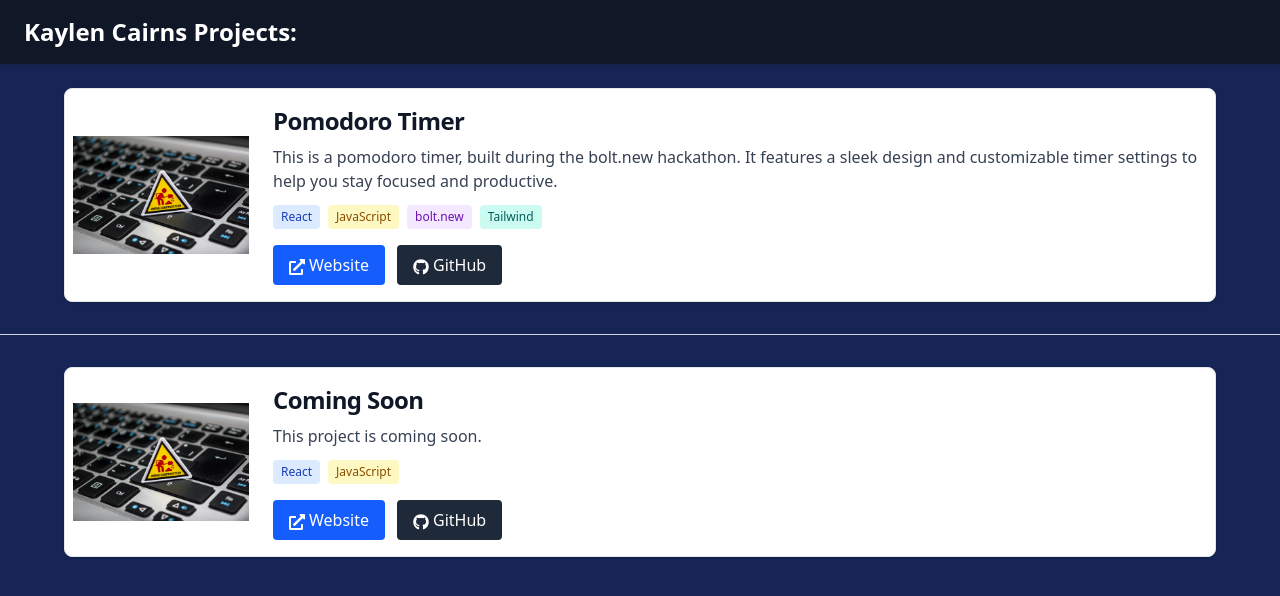
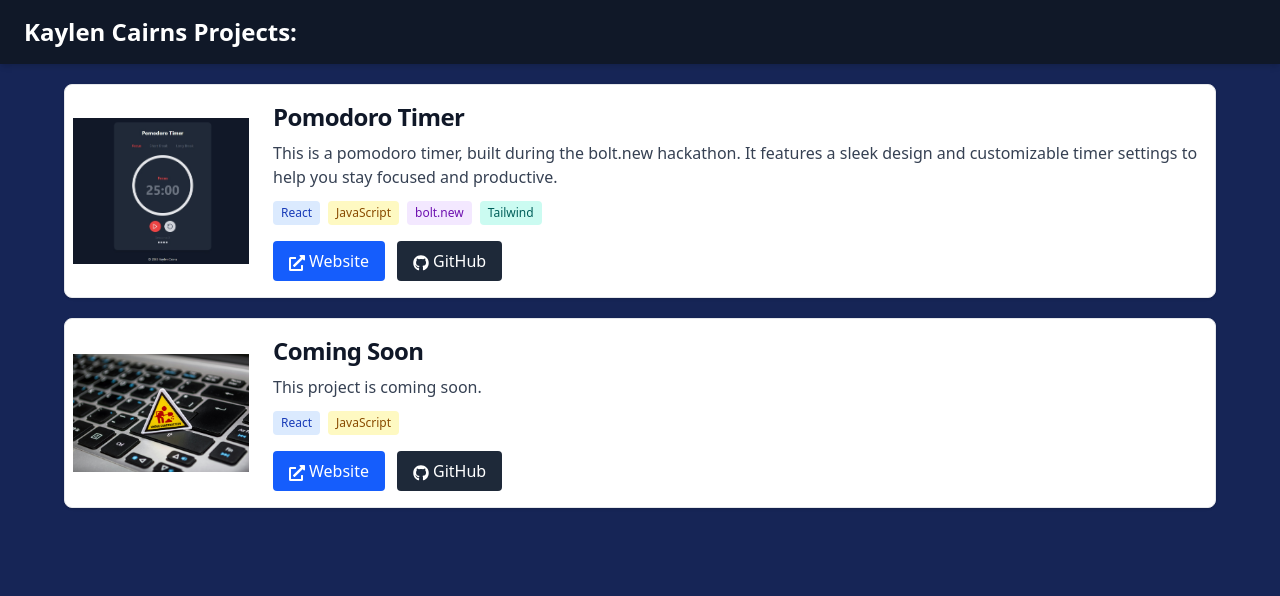
Before and after one commit to madKMC/portfolio, a React (Vite) app: page / in a window 1280 px wide. Shown: the top 596 px of the page. Built offline with nearby package versions, Linux system fonts and the light colour scheme.

Commit message:
feat: Updated Pomodoro project card with appropriate image. removed: Removed Divider as it became redundant.

```diff
--- a/src/App.jsx
+++ b/src/App.jsx
@@ -1,23 +1,21 @@
 import ProjectCard from './components/ProjectCard';
 import Header from './components/Header';
 import comingSoonImage from './assets/ComingSoon.jpg';
+import PomodoroImage from './assets/PomodoroTimer.jpg';
 import './App.css';
-import Divider from './components/Divider';
 
 function App() {
 	return (
 		<div className='bg-blue-950 min-h-screen text-white flex flex-col items-center'>
 			<Header />
-			<br />
 			<ProjectCard
-				image={comingSoonImage}
+				image={PomodoroImage}
 				title='Pomodoro Timer'
 				description='This is a pomodoro timer, built during the bolt.new hackathon. It features a sleek design and customizable timer settings to help you stay focused and productive.'
 				badges={['React', 'JavaScript', 'bolt.new', 'Tailwind']}
 				websiteUrl='https://pomodoro.cairnsforge.co.za'
 				githubUrl='https://github.com/madKMC/PomodoroTimer'
 			/>
-			<Divider />
 			<ProjectCard
 				image={comingSoonImage}
 				title='Coming Soon'
--- a/src/components/Divider.jsx
+++ /dev/null
@@ -1,7 +0,0 @@
-import React from 'react';
-
-const Divider = () => (
-	<hr className='w-full border-gray-300 my-4 sm:my-6 md:my-8' />
-);
-
-export default Divider;
--- a/src/components/ProjectCard.jsx
+++ b/src/components/ProjectCard.jsx
@@ -21,7 +21,7 @@ const ProjectCard = ({
 	websiteUrl,
 	githubUrl,
 }) => (
-	<div className='flex flex-col items-center bg-white border border-gray-200 rounded-lg shadow-sm md:flex-row md:min-w-xl md:max-w-xl lg:min-w-6xl lg:max-w-6xl hover:bg-gray-100 dark:border-gray-700 dark:bg-gray-800 dark:hover:bg-gray-700'>
+	<div className='flex flex-col items-center mt-5 bg-white border border-gray-200 rounded-lg shadow-sm md:flex-row md:min-w-xl md:max-w-xl lg:min-w-6xl lg:max-w-6xl hover:bg-gray-100 dark:border-gray-700 dark:bg-gray-800 dark:hover:bg-gray-700'>
 		<img
 			src={image}
 			alt={title}
```
Also changed, not shown: src/assets/PomodoroTimer.jpg (added).
